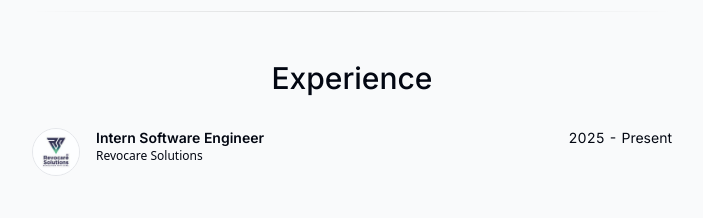
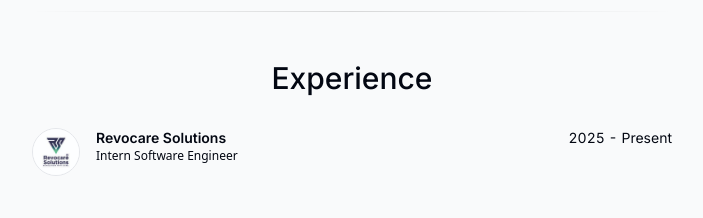
Before and after one commit to ModithaM/Portfolio-New, a Next.js app: page / in a window 1280 px wide. Shown: the part 1040-1258 px from the top of the page, without its empty margins (288-991 px from the left). Built offline with nearby package versions, Linux system fonts and the light colour scheme.

Commit message:
typo fix

```diff
--- a/components/experience.tsx
+++ b/components/experience.tsx
@@ -10,9 +10,9 @@ export default function Experience() {
 
     const experience = [
         {
-            company: "Revocare Solutions",
+            company: "Intern Software Engineer",
             href: "https://revocaresolutions.com/",
-            position: "Intern Software Engineer",
+            position: "Revocare Solutions",
             logoUrl: "/revocare.jpeg",
             start: "2025",
             end: "Present",
```
